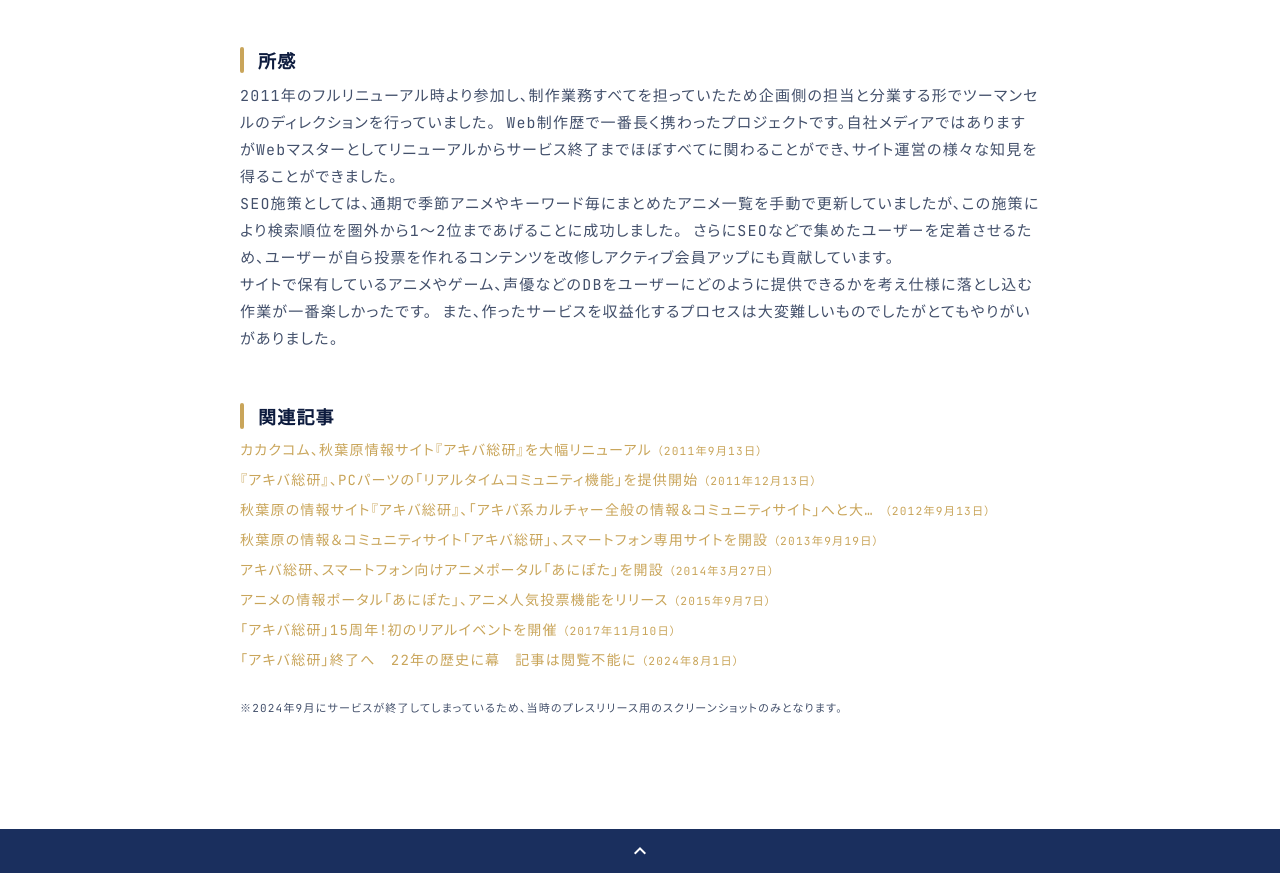
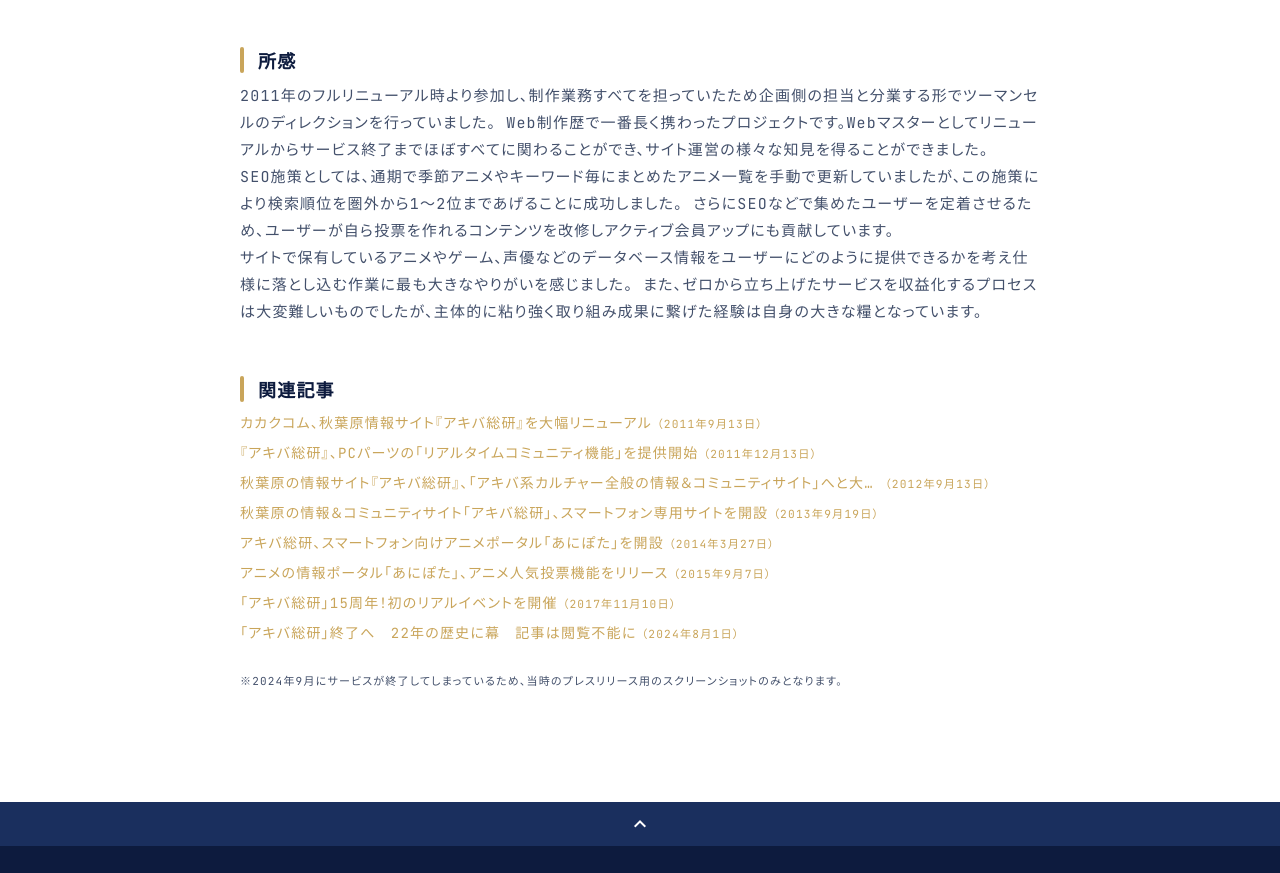
Before and after one commit to mini-mikros/portfolio, a plain HTML site: page works_02.html in a window 1280 px wide. Shown: the part 2416-3289 px from the top of the page. Drawn offline with nearby package versions, Linux system fonts and the light colour scheme.

Commit message:
Add files via upload

```diff
--- a/works_02.html
+++ b/works_02.html
@@ -123,11 +123,11 @@
             <h3>所感</h3>
             <p>
               2011年のフルリニューアル時より参加し、制作業務すべてを担っていたため企画側の担当と分業する形でツーマンセルのディレクションを行っていました。
-              Web制作歴で一番長く携わったプロジェクトです。自社メディアではありますがWebマスターとしてリニューアルからサービス終了までほぼすべてに関わることができ、サイト運営の様々な知見を得ることができました。<br>
+              Web制作歴で一番長く携わったプロジェクトです。Webマスターとしてリニューアルからサービス終了までほぼすべてに関わることができ、サイト運営の様々な知見を得ることができました。<br>
               SEO施策としては、通期で季節アニメやキーワード毎にまとめたアニメ一覧を手動で更新していましたが、この施策により検索順位を圏外から1～2位まであげることに成功しました。
               さらにSEOなどで集めたユーザーを定着させるため、ユーザーが自ら投票を作れるコンテンツを改修しアクティブ会員アップにも貢献しています。<br>
-              サイトで保有しているアニメやゲーム、声優などのDBをユーザーにどのように提供できるかを考え仕様に落とし込む作業が一番楽しかったです。
-              また、作ったサービスを収益化するプロセスは大変難しいものでしたがとてもやりがいがありました。
+              サイトで保有しているアニメやゲーム、声優などのデータベース情報をユーザーにどのように提供できるかを考え仕様に落とし込む作業に最も大きなやりがいを感じました。
+              また、ゼロから立ち上げたサービスを収益化するプロセスは大変難しいものでしたが、主体的に粘り強く取り組み成果に繋げた経験は自身の大きな糧となっています。
             </p>
             <h3>関連記事</h3>
             <ul class="works-link">
```
